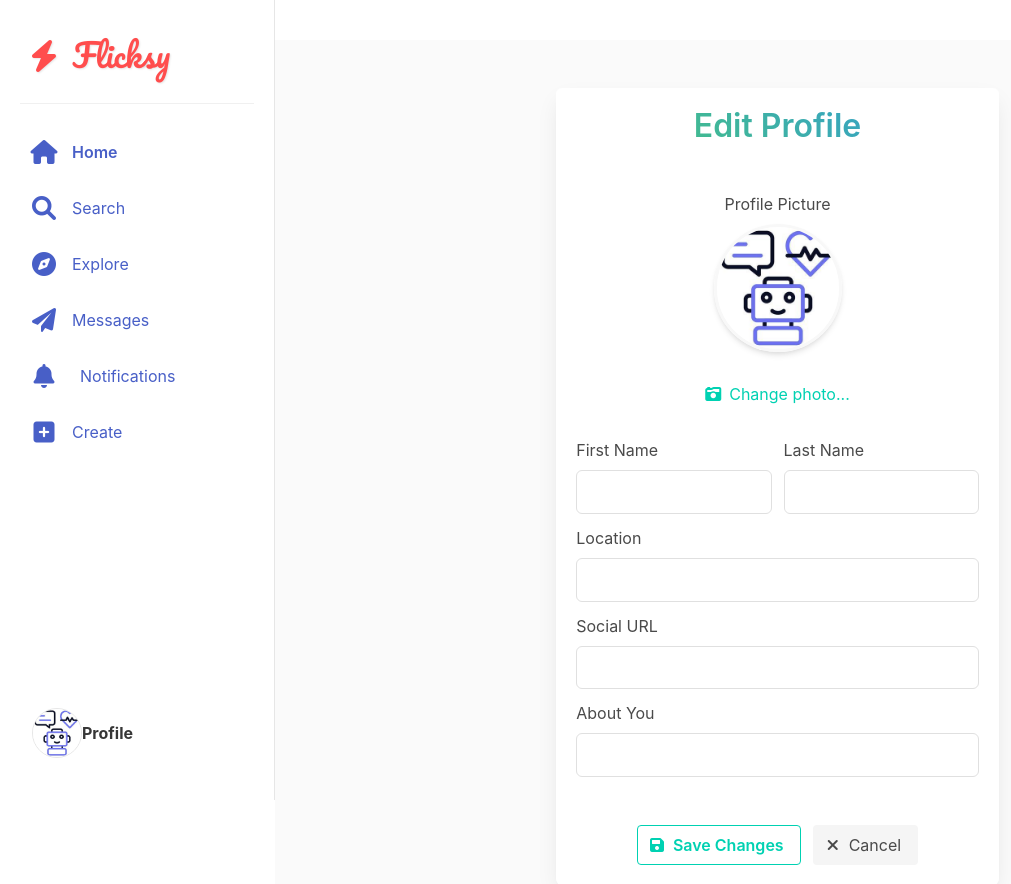
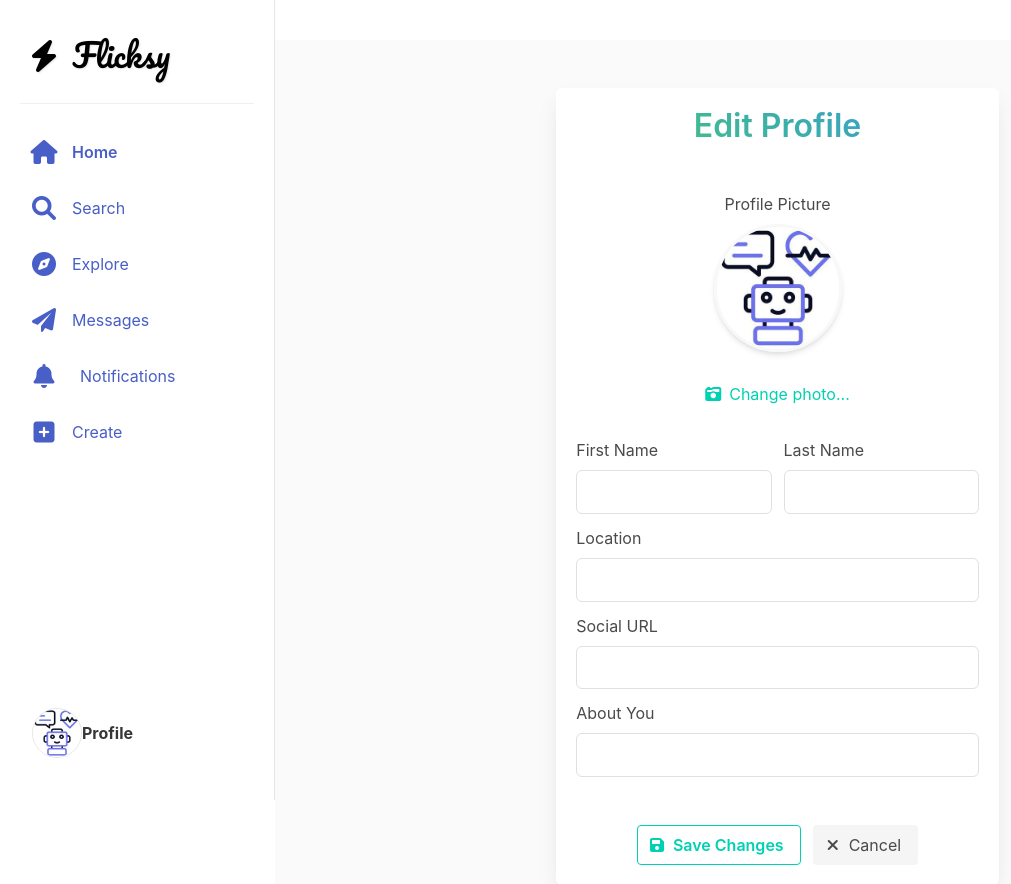
Before and after one commit to OfomiMatthew/fliscky-social, a Django app: page /account/edit-profile/ in a window 1280 px wide. Shown: the top 884 px of the page, without its empty margins (0-1011 px from the left). Run offline with Django 4.2, Linux system fonts and the light colour scheme; a user stored in the database is signed in; data comes from the database, SQL or seed files in the repository.

Commit message:
nav modified

```diff
--- a/post/templates/nav.html
+++ b/post/templates/nav.html
@@ -169,7 +169,7 @@
          .nav-logo {
       font-family: 'Pacifico', cursive;
       font-size: 2rem;
-      color: #ff4d4d;
+      color: #000;
       text-shadow: 1px 1px 2px rgba(0,0,0,0.1);
       cursor: pointer;
       transition: transform 0.2s ease;
@@ -187,7 +187,7 @@
 
     <!-- Logo -->
      <div class="nav-logo">
-      <i class="fas fa-bolt" style="color: #ff4d4d; margin-right: 8px;"></i>
+      <i class="fas fa-bolt" style="color: #000; margin-right: 8px;"></i>
       Flicksy
     </div>
 
```
